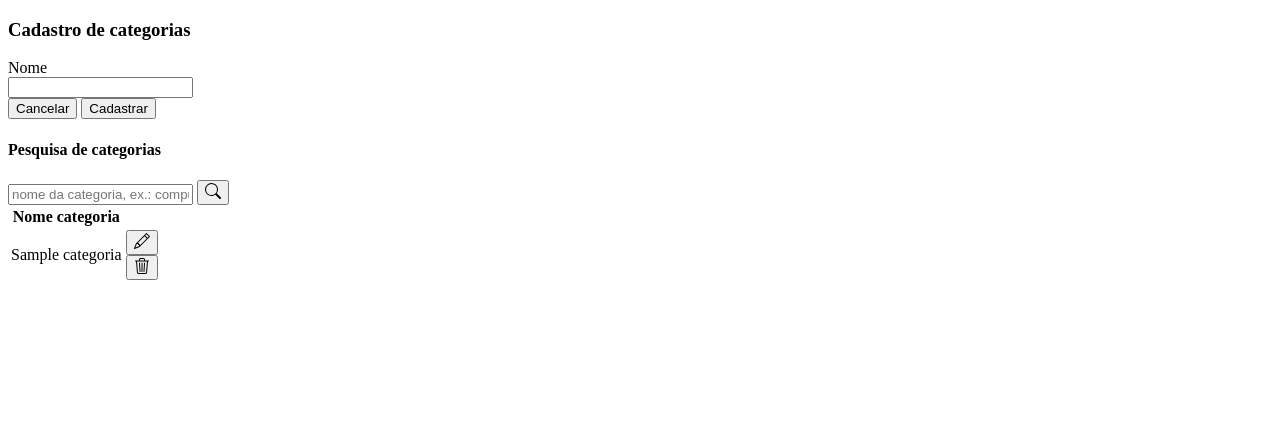
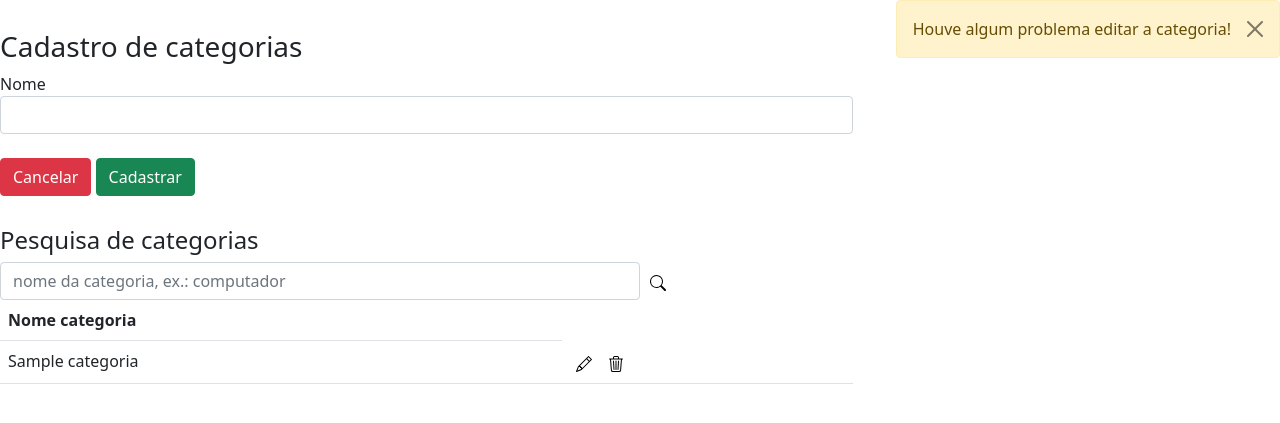
Before and after one commit to Hanzinza/salojavendas, a PHP site: page /php/cadastrarCategoriaForm.php?retorno=5 in a window 1280 px wide. Shown: the top 423 px of the page. Run offline with PHP 8.4, Linux system fonts and the light colour scheme; tables that the repository leaves empty hold one stand-in row (values such as "Sample post").

Commit message:
Categoria OK

```diff
--- /dev/null
+++ b/css/alertas.css
@@ -0,0 +1,6 @@
+#alertas{
+    position: absolute;
+    top:0;
+    right:0;
+    z-index: 1;
+}
--- a/css/formularios.css
+++ b/css/formularios.css
@@ -1,6 +1,10 @@
 #textoPesquisa{
-    display: inline;
-    width:90%;
+	display: inline;
+	width: 50%;
+}
+
+.titulos{
+	margin-top:30px;
 }
 
 .botaoAcao{
--- a/php/cadastraCategoria.php
+++ b/php/cadastraCategoria.php
@@ -7,3 +7,9 @@ $comando="INSERT INTO categorias (nome) VALUES ('".$nomeCategoria."')";
 //echo $comando;
 
 $resultado=mysqli_query($conexao, $comando);
+if($resultado==true){
+    header("Location: cadastrarCategoriaForm.php?retorno=1");
+}else{
+    header("Location: cadastrarCategoriaForm.php?retorno=0");
+}
+?>
--- a/php/cadastrarCategoriaForm.php
+++ b/php/cadastrarCategoriaForm.php
@@ -5,9 +5,49 @@
     <meta http-equiv="X-UA-Compatible" content="chrome=1">
     <meta name="viewport" content="width=device-width, initial-scale=1.0">
     <title>Cadastrar categorias/ Gerente</title>
+
+	<link href="https://cdn.jsdelivr.net/npm/bootstrap@5.1.3/dist/css/bootstrap.min.css" rel="stylesheet" integrity="sha384-1BmE4kWBq78iYhFldvKuhfTAU6auU8tT94WrHftjDbrCEXSU1oBoqyl2QvZ6jIW3" crossorigin="anonymous">
+
+    <script src="https://cdn.jsdelivr.net/npm/bootstrap@5.1.3/dist/js/bootstrap.bundle.min.js" integrity="sha384-ka7Sk0Gln4gmtz2MlQnikT1wXgYsOg+OMhuP+IlRH9sENBO0LRn5q+8nbTov4+1p" crossorigin="anonymous"></script>
+    <link rel="stylesheet" href="../css/formularios.css">
+	<link rel="stylesheet" href="../css/alertas.css">
 </head>
 <body>
 
+<div id="alertas">
+    <?php if(isset($_GET['retorno'])==true && $_GET['retorno']==0){ ?>
+    <div class="alert alert-warning alert-dismissible fade show" role="alert">
+        <span>Houve algum problema cadastrar a categoria!</span>
+        <button type="button" class="btn-close" data-bs-dismiss="alert"></button>
+    </div>
+    <?php }else if(isset($_GET['retorno'])==true && $_GET['retorno']==1){ ?>
+    <div class="alert alert-success alert-dismissible fade show" role="alert">
+        <span>Categoria cadastrada com sucesso!</span>
+        <button type="button" class="btn-close" data-bs-dismiss="alert"></button>
+    </div>
+    <?php }else if(isset($_GET['retorno'])==true && $_GET['retorno']==2){ ?>
+	<div class="alert alert-success alert-dismissible fade show" role="alert">
+        <span>Categoria excluída com sucesso!</span>
+        <button type="button" class="btn-close" data-bs-dismiss="alert"></button>
+    </div>
+	<?php }else if(isset($_GET['retorno'])==true && $_GET['retorno']==3){ ?>
+	<div class="alert alert-warning alert-dismissible fade show" role="alert">
+        <span>Não é possível excluir uma categoria associada a um produto!</span>
+        <button type="button" class="btn-close" data-bs-dismiss="alert"></button>
+    </div>
+	<?php }else if(isset($_GET['retorno'])==true && $_GET['retorno']==4){ ?>
+	<div class="alert alert-success alert-dismissible fade show" role="alert">
+        <span>Categoria editada com sucesso!</span>
+        <button type="button" class="btn-close" data-bs-dismiss="alert"></button>
+    </div>
+	<?php }else if(isset($_GET['retorno'])==true && $_GET['retorno']==5){ ?>
+	<div class="alert alert-warning alert-dismissible fade show" role="alert">
+		<span>Houve algum problema editar a categoria!</span>
+        <button type="button" class="btn-close" data-bs-dismiss="alert"></button>
+    </div>
+
+	<?php } ?>
+</div>
     <h3 class="titulos">Cadastro de categorias</h3>
 
 	<form action="cadastraCategoria.php" method="POST" enctype="multipart/form-data">
--- a/php/editarCategoria.php
+++ b/php/editarCategoria.php
@@ -10,4 +10,9 @@
 
     $resultado=mysqli_query($conexao, $comando);
 
+    if($resultado==true){
+        header("Location: cadastrarCategoriaForm.php?retorno=4");
+    }else{
+        header("Location: cadastrarCategoriaForm.php?retorno=5");
+    }
 ?>
--- a/php/editarCategoriaForm.php
+++ b/php/editarCategoriaForm.php
@@ -7,8 +7,10 @@
     <title>Editar Categorias </title>
 
     <link href="https://cdn.jsdelivr.net/npm/bootstrap@5.1.3/dist/css/bootstrap.min.css" rel="stylesheet" integrity="sha384-1BmE4kWBq78iYhFldvKuhfTAU6auU8tT94WrHftjDbrCEXSU1oBoqyl2QvZ6jIW3" crossorigin="anonymous">
+
     <script src="https://cdn.jsdelivr.net/npm/bootstrap@5.1.3/dist/js/bootstrap.bundle.min.js" integrity="sha384-ka7Sk0Gln4gmtz2MlQnikT1wXgYsOg+OMhuP+IlRH9sENBO0LRn5q+8nbTov4+1p" crossorigin="anonymous"></script>
-
+    <link rel="stylesheet" href="../css/formularios.css">
+	<link rel="stylesheet" href="../css/alertas.css">
 </head>
 <body>
 
--- a/php/excluirCategoria.php
+++ b/php/excluirCategoria.php
@@ -15,8 +15,12 @@ if($linhas==0){
     $comando="DELETE FROM categorias WHERE idCategoria=".$idCategoria;
     $resultado=mysqli_query($conexao,$comando);
 
+    if($resultado==true){
+        header("Location: cadastrarCategoriaForm.php?retorno=2");
+    }
 }else{
-    echo "{Não pode excluir}";
+
+    header("Location: cadastrarCategoriaForm.php?retorno=3");
 }
 
 ?>
```
Also changed, not shown: css/index.css (added, +12 -0 lines).
